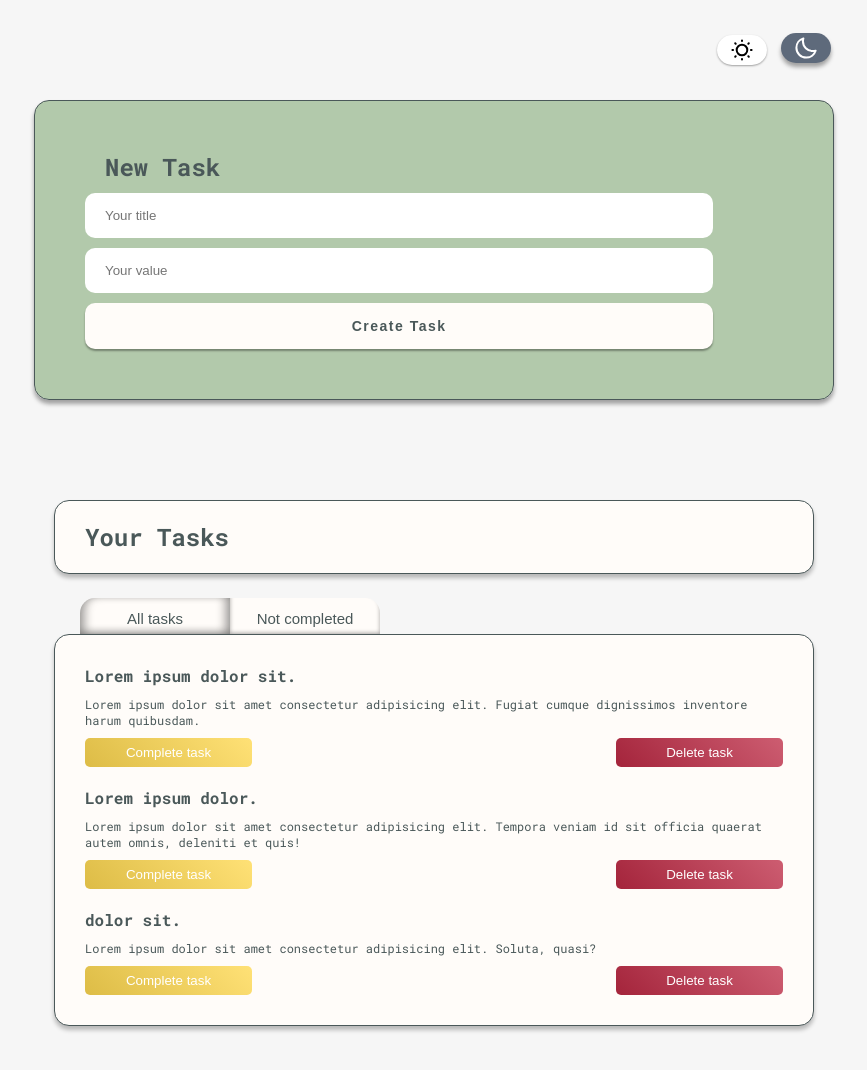
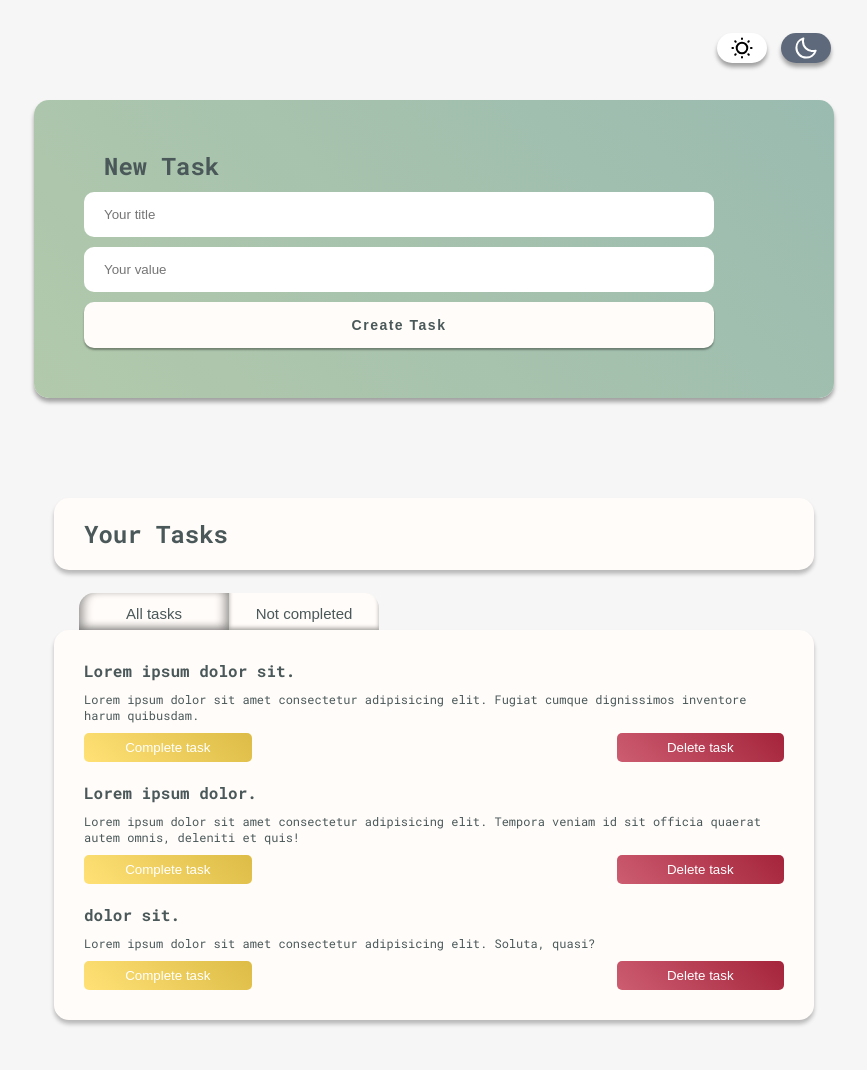
Before and after one commit to EleevAzret/TaskManager, a website: page src/index.html in a window 1280 px wide. Shown: the whole page, without its empty margins (206-1073 px from the left). Drawn offline with nearby package versions, Linux system fonts and the light colour scheme; files that its build step writes are made by us from their sources.

Commit message:
styles refactored

```diff
--- a/src/index.html
+++ b/src/index.html
@@ -12,7 +12,7 @@
 <body>
   <div class="wrapper">
     <div class="color-theme">
-      <input type="radio" name="color-theme" id="light" class="color-theme__btn color-theme__btn_light" checked>
+      <input type="radio" name="color-theme" id="light" class="color-theme__btn color-theme__btn_light">
       <input type="radio" name="color-theme" id="dark" class="color-theme__btn color-theme__btn_dark">
     </div>
     <form class="form" name="tasks">
--- a/src/js/script.js
+++ b/src/js/script.js
@@ -35,7 +35,7 @@ let colors = {
     '--main-bg-color': '#4b5563',
     '--form-bg-gradient-color-light': '#536b78',
     '--form-bg-gradient-color-dark': '#242e33',
-    '--element-color': '#b4b4b4',
+    '--element-color': '#8992a9',
     '--text-color': '#f3f3f3',
     '--complete-bg-color-light': '#cfb043',
     '--complete-bg-color-dark': '#b1911f',
--- a/src/styles/base.scss
+++ b/src/styles/base.scss
@@ -2,7 +2,7 @@
   --main-bg-color: #4b5563;
   --form-bg-gradient-color-light: #536b78;
   --form-bg-gradient-color-dark: #242e33;
-  --element-color: #b4b4b4;
+  --element-color: #8992a9;
   --text-color: #f3f3f3;
   --complete-bg-color-light: #cfb043;
   --complete-bg-color-dark: #b1911f;
--- a/src/styles/components/btn.scss
+++ b/src/styles/components/btn.scss
@@ -7,8 +7,8 @@
   cursor: pointer;
   box-shadow: 0 .2rem .2rem rgba(black, .35);
   transition: all .2s;
-  background-color: var(--element-color);
-  color: var(--text-color);
+  background-color: $element-color;
+  color: $text-color;
   font-size: 1.4rem;
   letter-spacing: .15rem;
   font-weight: 600;
@@ -30,12 +30,12 @@
   width: 15rem;
   height: 4rem;
   z-index: -1;
-  color: var(--text-color);
+  color: $text-color;
 
   &:checked {
     &::after {
       box-shadow: inset .5rem -.4rem 1rem rgba(black, .35), inset -.5rem -.4rem 1rem rgba(black, .35);
-      background-color: var(--element-color);
+      background-color: $element-color;
     }
   }
 
@@ -68,7 +68,7 @@
   &::after {
     width: 15rem;
     height: 4rem;
-    background-color: var(--element-color);
+    background-color: $element-color;
     position: absolute;
     top: 0;
     left: 0;
--- a/src/styles/form.scss
+++ b/src/styles/form.scss
@@ -1,9 +1,9 @@
 .form {
-  border: .01rem solid $gray;
+  //border: .01rem solid $text-color;
   padding: 5rem;
   border-radius: 1.5rem;
   box-shadow: 0 .4rem .4rem rgba(black, .35);
-  background: linear-gradient(48deg, var(--form-bg-gradient-color-light), var(--form-bg-gradient-color-light));
+  background: linear-gradient(48deg, $form-bg-color-light, $form-bg-color-dark);
   margin-bottom: 8rem;
 
   display: grid;
--- a/src/styles/list.scss
+++ b/src/styles/list.scss
@@ -7,12 +7,12 @@
   z-index: -5;
 
   &__title {
-    border: .01rem solid $gray;
+    //border: .01rem solid $text-color;
     border-radius: 1.5rem;
     padding: 2rem 0 2rem 3rem;
     box-shadow: 0 .4rem .4rem rgba(black, .25);
     margin-left: 0;
-    background-color: var(--element-color);
+    background-color: $element-color;
   }
 
   &__list {
@@ -21,9 +21,9 @@
     grid-gap: 2rem;
 
     position: relative;
-    background-color: var(--element-color);
+    background-color: $element-color;
 
-    border: .01rem solid $gray;
+    //border: .01rem solid $text-color;
     border-radius: 1.5rem;
     padding: 3rem;
     box-shadow: 0 .4rem .4rem rgba(black, .25);
@@ -62,11 +62,11 @@
     border-radius: .5rem;
     outline: none;
     border: none;
-    box-shadow: 0 .2rem .4rem rgba($gray, .35);
+    box-shadow: 0 .2rem .4rem rgba($text-color, .35);
     cursor: pointer;
 
     &_del {
-      background: linear-gradient(45deg, var(--delete-bg-color-dark), var(--delete-bg-color-light) 100%);
+      background: linear-gradient(45deg, $delete-btn-color-light, $delete-btn-color-dark 100%);
 
       grid-column: 4;
 
@@ -76,7 +76,7 @@
     }
 
     &_completed {
-      background: linear-gradient(45deg, var(--complete-bg-color-dark), var(--complete-bg-color-light));
+      background: linear-gradient(45deg, $complete-btn-color-light, $complete-btn-color-dark);
 
       grid-row: 3;
       grid-column: 1;
--- a/src/styles/vars.scss
+++ b/src/styles/vars.scss
@@ -1,6 +1,15 @@
 $roboto-mono: 'Roboto Mono', monospace;
 
-$gray: var(--text-color);
+$text-color: var(--text-color);
+$main-bg-color: var(--main-bg-color);
+$form-bg-color-light: var(--form-bg-gradient-color-light);
+$form-bg-color-dark: var(--form-bg-gradient-color-dark);
+$element-color: var(--element-color);
+$complete-btn-color-light: var(--complete-bg-color-light);
+$complete-btn-color-dark: var(--complete-bg-color-dark);
+$delete-btn-color-light: var(--delete-bg-color-light);
+$delete-btn-color-dark: var(--delete-bg-color-dark);
+
 
 @mixin media-s {
   @media only screen and (max-width: 400px) {
```
Also changed, not shown: dist/img/moon-01.svg (deleted), dist/img/sun-02.svg (deleted), dist/index.html, dist/js/script.js, dist/styles/main.css.
